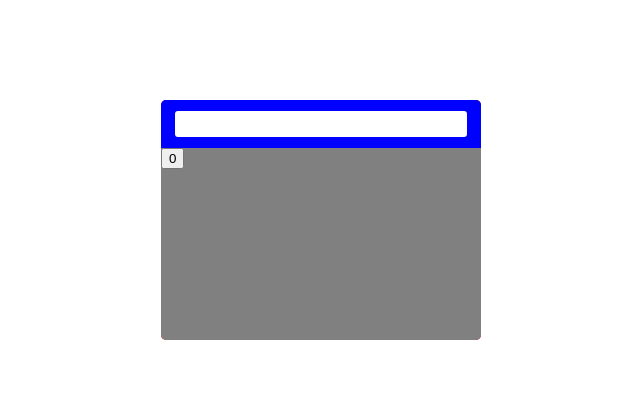
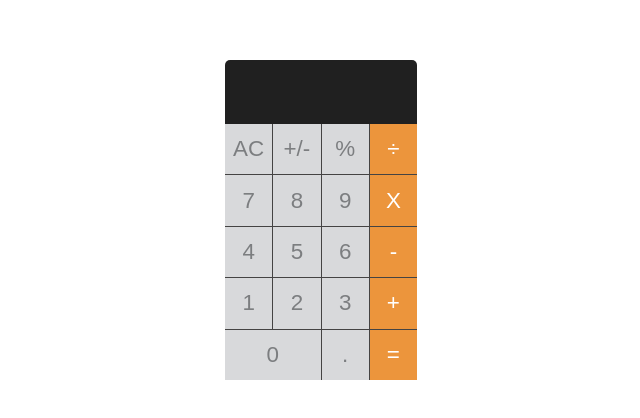
Before and after one commit to hugo-dutra/estudo-react-layout, a React (Create React App) app: page / in a window 1280 px wide. Shown: the part 180-598 px from the top of the page, without its empty margins (319-959 px from the left). Built offline with nearby package versions, Linux system fonts and the light colour scheme.

Commit message:
Layout concluido

```diff
--- a/src/components/Button.css
+++ b/src/components/Button.css
@@ -1,3 +1,27 @@
 .Button{
 
 }
+
+.GrayButton{
+color: #7c7e80;
+background-color: #d8d9db;
+font-size: 1.4em;
+border: none;
+}
+.GrayButton:active{
+    background-color: #f2f6fd;
+}
+
+.YellowButton{
+color: white;
+background-color: #ec953c;
+font-size: 1.4em;
+border: none;
+}
+.YellowButton:active{
+background-color: #f7b572;
+}
+
+.StartDoubleButton{
+grid-column: 1/3;
+}
--- a/src/components/Button.jsx
+++ b/src/components/Button.jsx
@@ -3,9 +3,11 @@ import React from 'react';
 import PropTypes from 'prop-types';
 
 const Button = props => {
-  const {label} = props;
+  const {label, type, buttonClass} = props;
+
+  console.log(buttonClass)
   return (
-    <button>
+    <button className={`${[...buttonClass].toString().replace(',',' ')}`}>
       {label}
     </button>
   )
@@ -13,7 +15,8 @@ const Button = props => {
 
 Button.propTypes = {
   label:PropTypes.string.isRequired,
-  operation:PropTypes.func.isRequired
+  type:PropTypes.func.isRequired,
+  buttonClass:PropTypes.string.isRequired
 };
 
 export default Button;
--- a/src/components/Display.css
+++ b/src/components/Display.css
@@ -1,6 +1,6 @@
 .Display{
     display: grid;
-    background-color: blue;
+    background-color: #202020;
     height: 20%;
     width: 100%;
     border-radius: 5px 5px 0px 0px ;
@@ -14,4 +14,11 @@
     font-size: 1.4em;
     border: none;
     border-radius: 3px;
+    background-color: #202020;
+    color: white;
+    text-align: right;
 }
+
+.Input:active{
+    border: none;
+}
--- a/src/components/Panel.css
+++ b/src/components/Panel.css
@@ -1,5 +1,9 @@
 .Panel{
-    background-color: gray;
+    display: grid;
+    grid-template-columns: 1fr 1fr 1fr 1fr ;
+    grid-template-rows: 1fr 1fr 1fr 1fr 1fr ;
+    background-color: rgb(68, 67, 67);
     height: 80%;
     border-radius: 0px 0px 5px 5px ;
+    gap:1px;
 }
--- a/src/components/Panel.jsx
+++ b/src/components/Panel.jsx
@@ -1,15 +1,38 @@
 import './Panel.css';
 import React from 'react'
-import { BUTTON_TYPES } from '../constants/enums';
+import { BUTTON_TYPES, BUTTON_CLASSES } from '../constants/enums';
 import Button from './Button';
 
 const Panel = props => {
   const buttons = [
-    {label:'0', type:BUTTON_TYPES.NUMBER}
+    {label:'AC', type:BUTTON_TYPES.OPERATION, buttonClass:[BUTTON_CLASSES.GRAY_BUTTON] },
+    {label:'+/-', type:BUTTON_TYPES.OPERATION, buttonClass:[BUTTON_CLASSES.GRAY_BUTTON] },
+    {label:'%', type:BUTTON_TYPES.OPERATION, buttonClass:[BUTTON_CLASSES.GRAY_BUTTON] },
+    {label:'÷', type:BUTTON_TYPES.OPERATION, buttonClass:[BUTTON_CLASSES.YELLOW_BUTTON] },
+
+    {label:'7', type:BUTTON_TYPES.NUMBER, buttonClass:[BUTTON_CLASSES.GRAY_BUTTON] },
+    {label:'8', type:BUTTON_TYPES.NUMBER, buttonClass:[BUTTON_CLASSES.GRAY_BUTTON] },
+    {label:'9', type:BUTTON_TYPES.NUMBER, buttonClass:[BUTTON_CLASSES.GRAY_BUTTON] },
+    {label:'X', type:BUTTON_TYPES.OPERATION, buttonClass:[BUTTON_CLASSES.YELLOW_BUTTON] },
+
+    {label:'4', type:BUTTON_TYPES.NUMBER, buttonClass:[BUTTON_CLASSES.GRAY_BUTTON] },
+    {label:'5', type:BUTTON_TYPES.NUMBER, buttonClass:[BUTTON_CLASSES.GRAY_BUTTON] },
+    {label:'6', type:BUTTON_TYPES.NUMBER, buttonClass:[BUTTON_CLASSES.GRAY_BUTTON] },
+    {label:'-', type:BUTTON_TYPES.OPERATION, buttonClass:[BUTTON_CLASSES.YELLOW_BUTTON] },
+
+    {label:'1', type:BUTTON_TYPES.NUMBER, buttonClass:[BUTTON_CLASSES.GRAY_BUTTON] },
+    {label:'2', type:BUTTON_TYPES.NUMBER, buttonClass:[BUTTON_CLASSES.GRAY_BUTTON] },
+    {label:'3', type:BUTTON_TYPES.NUMBER, buttonClass:[BUTTON_CLASSES.GRAY_BUTTON] },
+    {label:'+', type:BUTTON_TYPES.OPERATION, buttonClass:[BUTTON_CLASSES.YELLOW_BUTTON] },
+
+    {label:'0', type:BUTTON_TYPES.NUMBER, buttonClass:[BUTTON_CLASSES.GRAY_BUTTON,BUTTON_CLASSES.START_DOUBLE_BUTTON] },
+    {label:'.', type:BUTTON_TYPES.OPERATION, buttonClass:[BUTTON_CLASSES.GRAY_BUTTON] },
+    {label:'=', type:BUTTON_TYPES.OPERATION, buttonClass:[BUTTON_CLASSES.YELLOW_BUTTON] },
+
   ]
   return (
     <div className='Panel'>
-      {buttons.map((btn)=><Button label={btn.label} type={btn.type}/>)}
+      {buttons.map((btn)=><Button label={btn.label} type={btn.type} buttonClass={btn.buttonClass}/>)}
     </div>
   )
 }
--- a/src/constants/enums.js
+++ b/src/constants/enums.js
@@ -2,3 +2,9 @@ export const BUTTON_TYPES = {
     NUMBER:'number',
     OPERATION:'operation'
 }
+
+export const BUTTON_CLASSES = {
+    GRAY_BUTTON:'GrayButton',
+    YELLOW_BUTTON:'YellowButton',
+    START_DOUBLE_BUTTON:'StartDoubleButton',
+}
--- a/src/screens/MainScreen.css
+++ b/src/screens/MainScreen.css
@@ -1,8 +1,8 @@
 .MainScreen {
     display: flex;
     flex-direction: column;
-    background-color: red;
-    width: 25vw;
-    height: 30vh;
+    background-color: white;
+    width: 15vw;
+    height: 40vh;
     border-radius: 5px;
 }
```
Also changed, not shown: ReferenceInterface.png (added).
